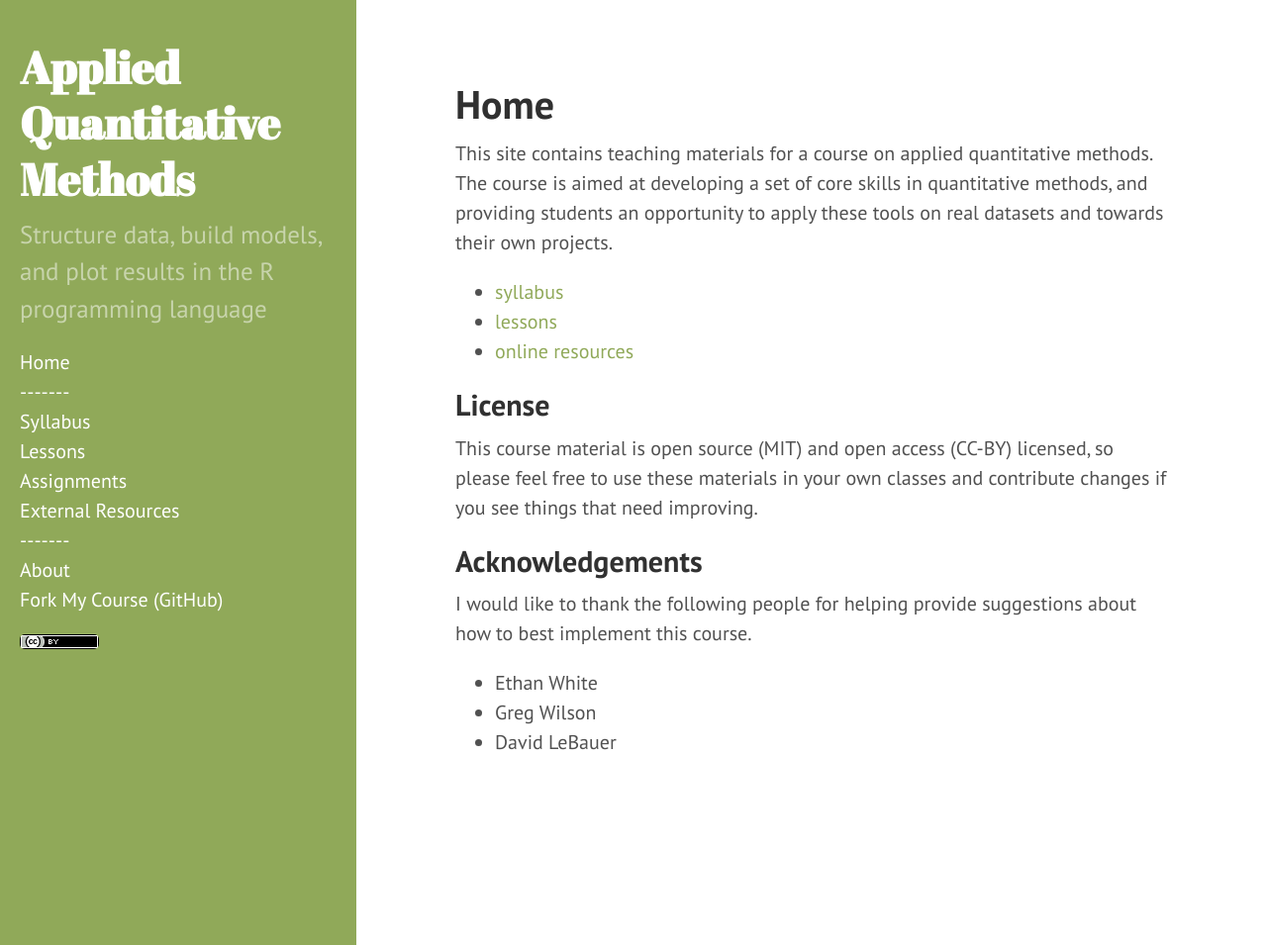
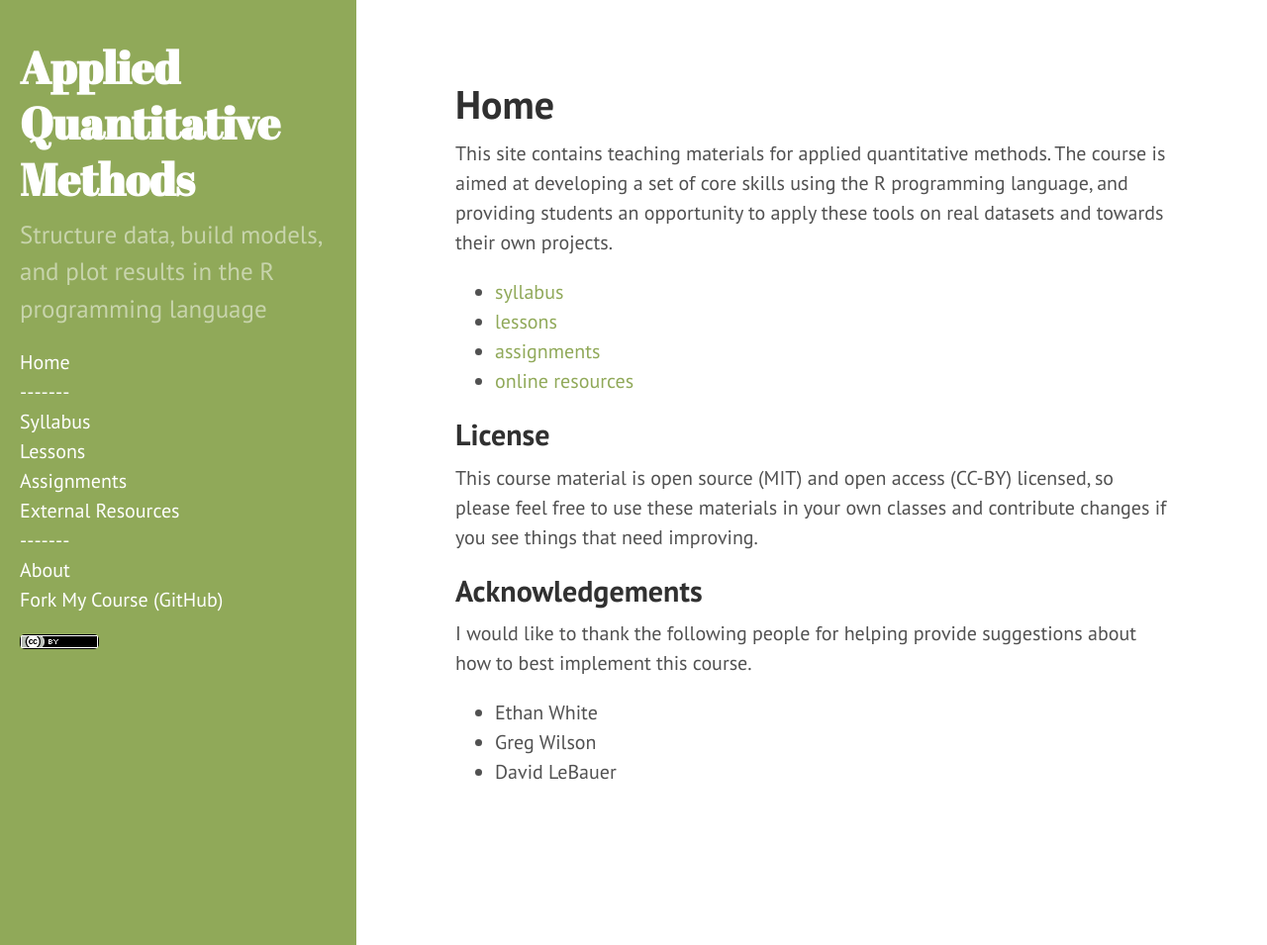
Before and after one commit to dmcglinn/quant_methods, a Jekyll site: the page built from index.md, in a window 1280 px wide and 955 px high. Shown: the whole window at 99% size. Built offline with Jekyll 4.4.1, drawn with Linux system fonts in a browser that asks for light colours; Markdown is read by kramdown in place of the engine named in the settings.

Commit message:
Update the home page with new link and better course description.

```diff
--- a/index.md
+++ b/index.md
@@ -3,13 +3,12 @@ layout: page
 title: Home
 ---
 
-This site contains teaching materials for a course on applied quantitative
-methods. The course is aimed at developing a set of core skills in
-quantitative methods, and providing students an opportunity to apply these tools
-on real datasets and towards their own projects.
+This site contains teaching materials for applied quantitative methods. The course is aimed at developing a set of core skills using the R programming
+language, and providing students an opportunity to apply these tools on real datasets and towards their own projects.
 
 * [syllabus](./syllabus)
 * [lessons](./lessons)
+* [assignments](./assignments)
 * [online resources](./resources)
 
 ##License
```
